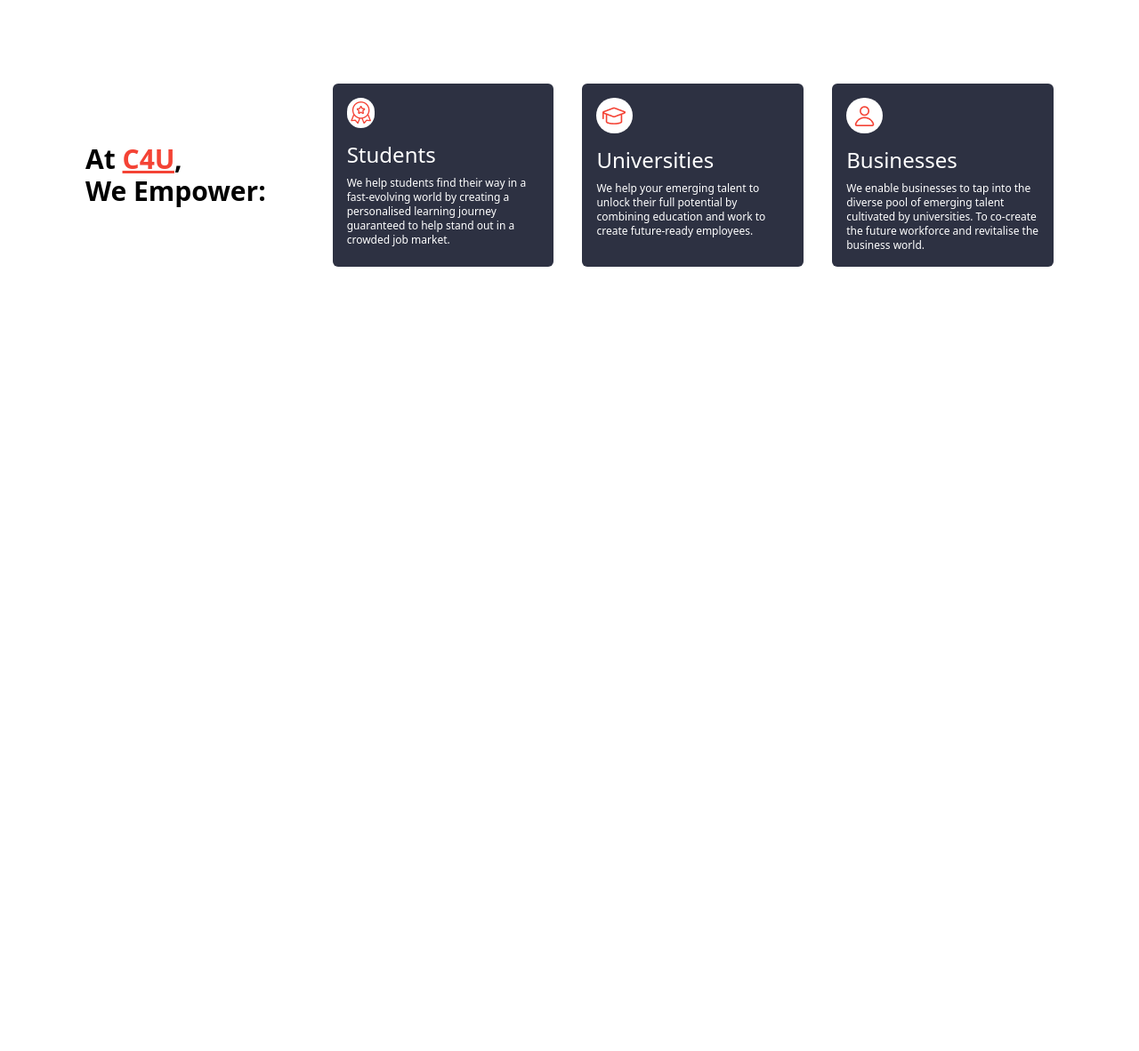
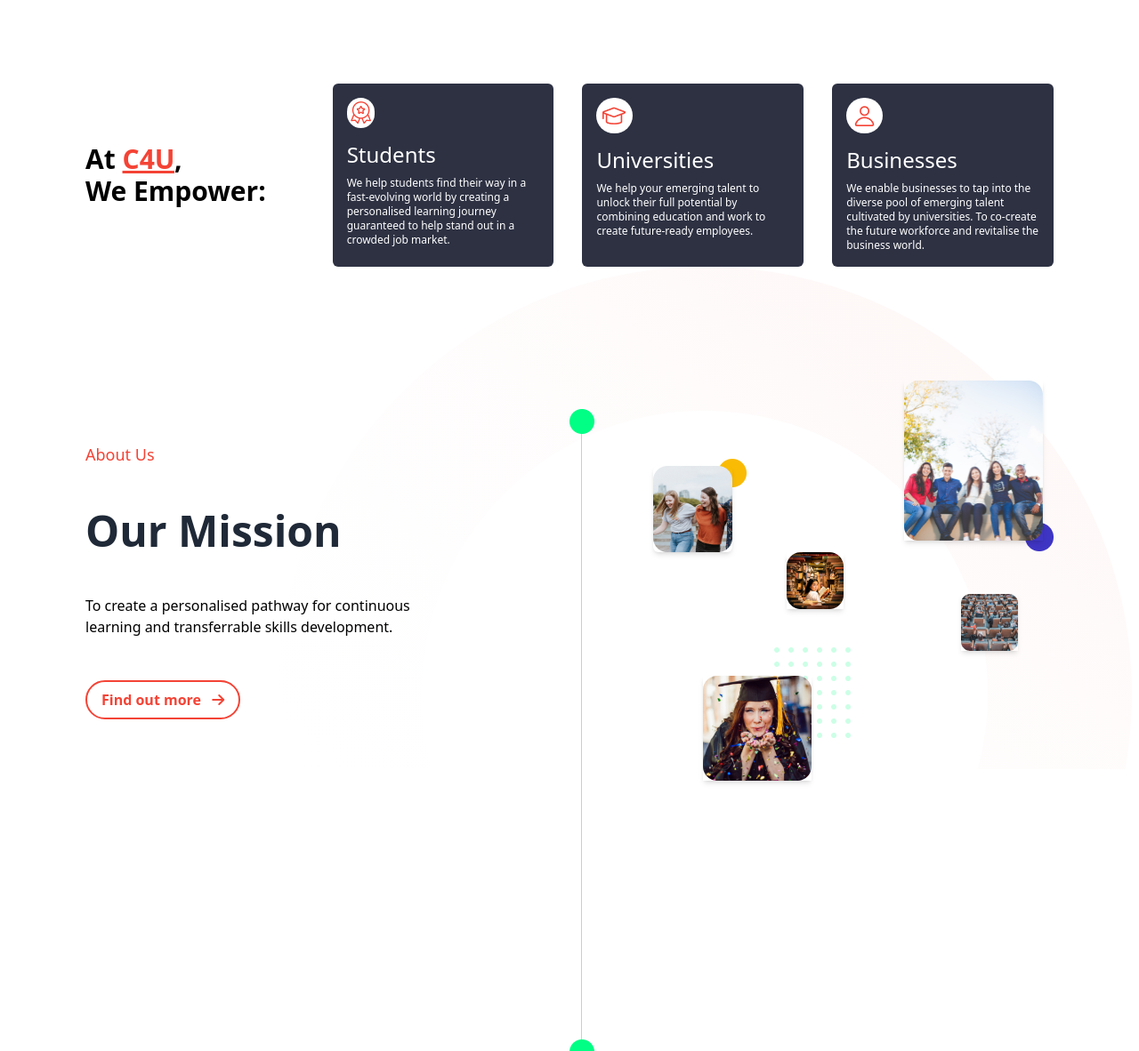
Before and after one commit to Sakibur-coder/Tailwindcss-Assignment-02, a website built with Vite: page index.html in a window 1280 px wide. Shown: the part 855-2037 px from the top of the page at 89% size. Before the commit the page ends 1155 px from the top, so only its background shows below. Built offline with nearby package versions, Linux system fonts and the light colour scheme.

Commit message:
mission section added

```diff
--- a/index.html
+++ b/index.html
@@ -172,6 +172,65 @@
     <!--C4U Empower Section send here-->
 
 
+     <!-- the half circle decoration -->
+     <img class="absolute w-2/3 -z-10 md:w-3/4 right-2 " src="images/half-circle.svg" alt="half-circle">
+
+<!-- mid line with 3 dot circle -->
+    <img class="absolute mt-40 left-1/2 z-10 hidden md:inline-block"
+    src="images/line.png" alt="">
+<!-- mission section starts here -->
+<section class="w-full mt-16 md:mt-32 px-8 sm:px-24 flex flex-col md:flex-row items-center justify-center md:justify-between gap-9 scroll-mt-16" id="about">
+<div class="space-y-12">
+ <p class="text-lg font-medium text-main">
+     About Us</p>
+
+ <h3 class="text-gray-800 text-3xl md:text-5xl
+             font-semibold">
+     Our Mission
+ </h3>
+
+ <p class="text-black dark:text-third-color">To create a personalised  pathway for continuous <br> learning and transferrable skills development.</p>
+
+ <button type="button" class="px-4 py-2 border-2 border-main text-main rounded-full hover:bg-main font-semibold transition-all duration-300 hover:text-white ">Find out more <i class="fa-solid fa-arrow-right ml-2"></i></button>
+</div>
+
+<div class="w-[340px] sm:w-[450px] h-[360px] sm:h-[450px] relative">
+ <div class="w-[80px] sm:w-[89px] h-[90px] sm:h-[97px] rounded-md relative mt-14 sm:mt-24 shadow-md">
+     <img class="w-full h-full rounded-md" src="images/duo.png" alt="mission img">
+
+     <img class="absolute -top-2 -right-4 -z-10" src="images/yellow-circle.png" alt="">
+ </div>
+
+ <div class="w-[146px] sm:w-[156px]  h-[170px] sm:h-[180px]  absolute top-0 right-3 shadow-md">
+     <img class="h-full w-full rounded-md" src="images/group.png" alt="mission img">
+
+     <img class="absolute -right-3 top-[160px] -z-10" src="images/blue-circle.png" alt="blue circle">
+ </div>
+
+ <div class="w-[64px]  h-[64px] absolute left-1/3 shadow-md">
+     <img class="h-full w-full rounded-md" src="images/library.png" alt="mission img">
+ </div>
+
+ <div class="w-[64px] h-[64px] absolute  right-10 top-60 shadow-md">
+     <img class="h-full w-full rounded-md" src="images/Study.png" alt="mission img">
+ </div>
+
+ <div class="w-[114px] sm:w-[122px]
+             h-[112px] sm:h-[118px]
+             absolute
+             left-14
+             bottom-0
+             shadow-md">
+     <img class="h-full w-full rounded-md" src="images/barister.png" alt="mission img">
+
+     <img class="absolute bottom-12 left-20 -z-10" src="images/Combined-Shape.png" alt="">
+ </div>
+</div>
+</section>
+<!-- mission section ends here -->
+
+
+
 
 
 
```
